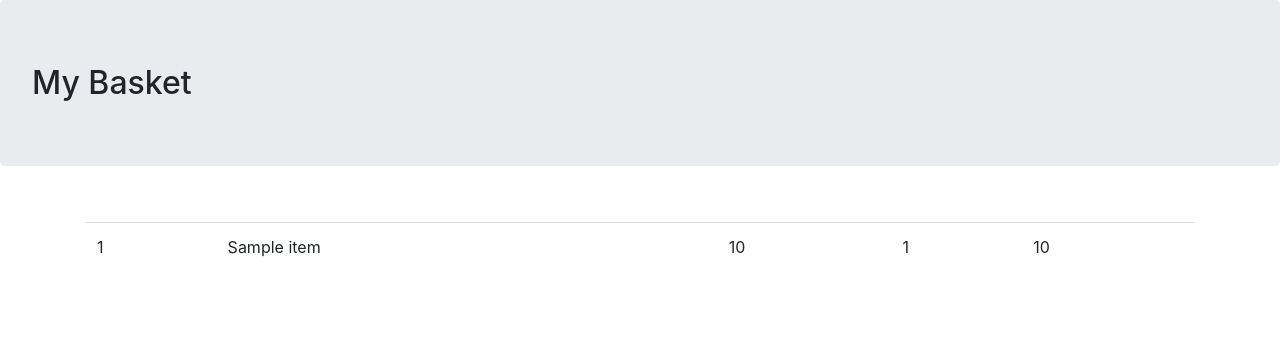
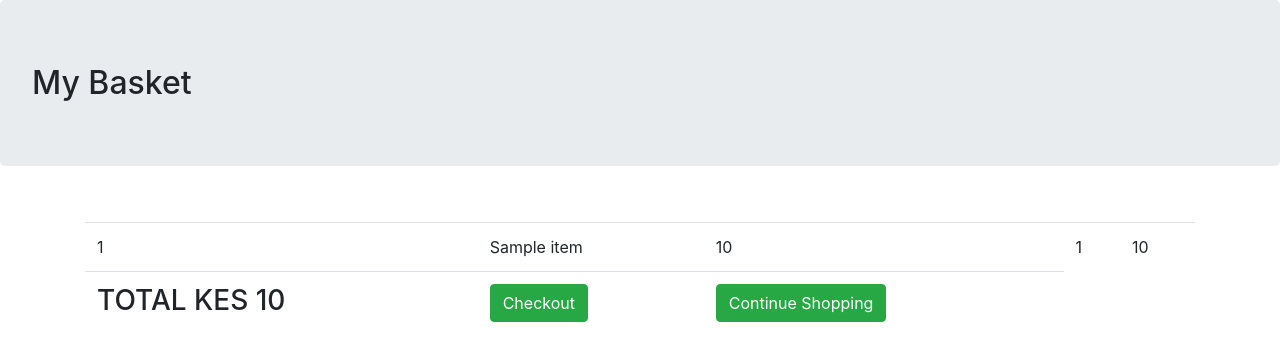
Before and after one commit to modcomlearning/Project, a Flask app: page /mycart in a window 1280 px wide. Shown: the top 361 px of the page. Run offline with Flask 2, Linux system fonts and the light colour scheme; tables that the repository leaves empty or names only in its code hold one stand-in row (values such as "Sample post").

Commit message:
tenth  Commit

```diff
--- a/templates/mycart.html
+++ b/templates/mycart.html
@@ -22,6 +22,12 @@
                  <td>{{row[4]}}</td>
              </tr>
            {%  endfor %}
+           <tr>
+               <td><h3>TOTAL KES {{total_sum}}</h3></td>
+               <td><a href="" class="btn btn-success">Checkout</a></td>
+               <td><a href="/products" class="btn btn-success">Continue Shopping</a></td>
+           </tr>
+
        </table>
    </div>
 
```
